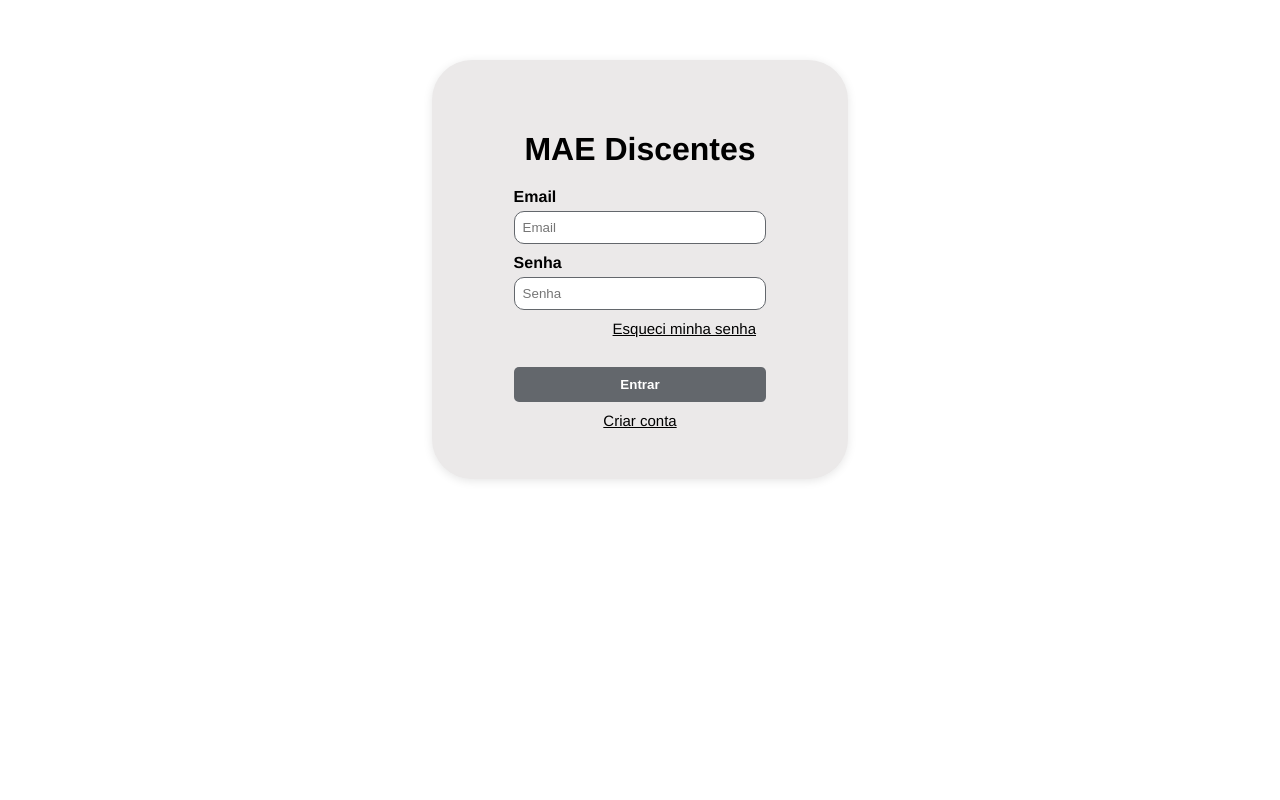
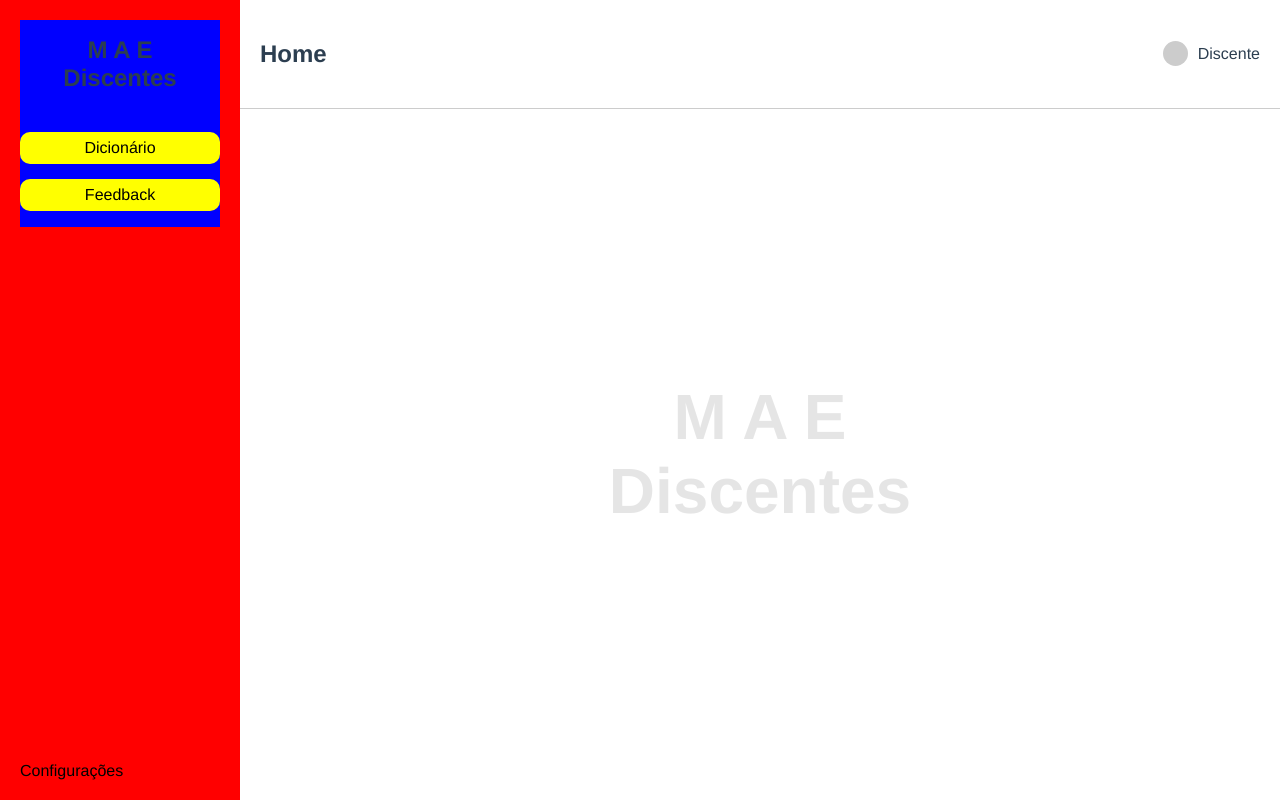
Before and after one commit to FA101/mae, a Vue app in the folder vue-app-discentes/: page /home in a window 1280 px wide. Built offline with nearby package versions, Linux system fonts and the light colour scheme.

Commit message:
files: componentes para página home

```diff
--- a/vue-app-discentes/package.json
+++ b/vue-app-discentes/package.json
@@ -9,7 +9,8 @@
     "preview": "vite preview"
   },
   "dependencies": {
-    "vue": "^3.4.29"
+    "vue": "^3.4.29",
+    "vue-router": "^4.4.5"
   },
   "devDependencies": {
     "@vitejs/plugin-vue": "^5.0.5",
--- a/vue-app-discentes/src/App.vue
+++ b/vue-app-discentes/src/App.vue
@@ -1,11 +1,17 @@
 <template>
-    <LoginForm />
-</template>
+    <router-view />
+  </template>
 
-<script setup>
-import LoginForm from './components/discente/LoginForm.vue';
-</script>
+  <script setup>
+  </script>
 
-<style scoped>
-
-</style>
+  <style>
+  body {
+    margin: 0;
+    font-family: Avenir, Helvetica, Arial, sans-serif;
+    -webkit-font-smoothing: antialiased;
+    -moz-osx-font-smoothing: grayscale;
+    text-align: center;
+    color: #2c3e50;
+  }
+  </style>
--- a/vue-app-discentes/src/assets/discente/main.css
+++ b/vue-app-discentes/src/assets/discente/main.css
@@ -4,7 +4,6 @@
     font-family: Avenir, Helvetica, Arial, sans-serif;
     -webkit-font-smoothing: antialiased;
     -moz-osx-font-smoothing: grayscale;
-    margin-top: 60px;
     display: flex;
     flex-direction: column;
   }
--- /dev/null
+++ b/vue-app-discentes/src/components/discente/Header.vue
@@ -0,0 +1,37 @@
+  <script setup>
+  </script>
+
+
+<template>
+    <header class="header">
+      <h2>Home</h2>
+      <div class="user">
+        <i class="icon-user"></i>
+        <span>Discente</span>
+      </div>
+    </header>
+  </template>
+
+
+  <style scoped>
+  .header {
+    display: flex;
+    justify-content: space-between;
+    align-items: center;
+    padding: 20px;
+    border-bottom: 1px solid #ccc;
+  }
+
+  .user {
+    display: flex;
+    align-items: center;
+  }
+
+  .icon-user {
+    width: 25px;
+    height: 25px;
+    background-color: #ccc;
+    border-radius: 50%;
+    margin-right: 10px;
+  }
+  </style>
--- /dev/null
+++ b/vue-app-discentes/src/components/discente/HomeContent.vue
@@ -0,0 +1,24 @@
+<template>
+    <div class="home-content">
+      <h1>M A E <br> Discentes</h1>
+    </div>
+  </template>
+
+  <script setup>
+  </script>
+
+  <style scoped>
+  .home-content {
+    display: flex;
+    justify-content: center;
+    align-items: center;
+    height: 100%;
+    color: #f1f1f1;
+  }
+
+  .home-content h1 {
+    font-size: 4rem;
+    color: rgba(0, 0, 0, 0.1);
+    text-align: center;
+  }
+  </style>
--- a/vue-app-discentes/src/components/discente/LoginForm.vue
+++ /dev/null
@@ -1,99 +0,0 @@
-<template>
-    <div class="login-container">
-      <h1>MAE Discentes</h1>
-      <form @submit.prevent="submitForm">
-        <LoginInput
-          label="Email"
-          type="email"
-          placeholder="Email"
-          v-model:value="email"
-        />
-        <LoginInput
-          label="Senha"
-          type="password"
-          placeholder="Senha"
-          v-model:value="password"
-        />
-        <div class="extra-options">
-          <a href="#">Esqueci minha senha</a>
-        </div>
-        <button type="submit">Entrar</button>
-      </form>
-      <div class="create-account">
-        <a href="#">Criar conta</a>
-      </div>
-    </div>
-  </template>
-
-  <script setup>
-  import { ref } from 'vue';
-  import LoginInput from './LoginInput.vue';
-
-  const email = ref('');
-  const password = ref('');
-
-  const submitForm = () => {
-    console.log('Email:', email.value);
-    console.log('Password:', password.value);
-  };
-  </script>
-
-  <style scoped>
-  .login-container {
-    background-color: #EBE9E9;
-    width: 25%;
-    padding: 50px;
-    align-self: center;
-    border-radius: 40px;
-    box-shadow: 0 2px 10px rgba(0, 0, 0, 0.1);
-  }
-
-  h1 {
-    text-align: center;
-    margin-bottom: 20px;
-  }
-
-  form {
-    display: flex;
-    flex-direction: column;
-  }
-
-  button {
-    background-color: #63676C;
-    color: white;
-    font-weight: bold;
-    padding: 10px;
-    border: none;
-    border-radius: 5px;
-    margin-top: 10px;
-    cursor: pointer;
-    width: 80%;
-    align-self: center;
-  }
-
-  button:hover {
-    background-color: #4a4a4a;
-  }
-
-  .extra-options  {
-    margin-bottom: 20px;
-    margin-right: 42px;
-    text-align: end;
-    font-size: 15px;
-  }
-
-  .create-account{
-    margin-top: 10px;;
-    text-align: center;
-    font-size: 15px;
-  }
-
-  .extra-options a, .create-account a {
-    color: #000000;
-    text-decoration: underline;
-  }
-
-  .extra-options a:hover, .create-account a:hover {
-    text-decoration: underline;
-  }
-  </style>
--- /dev/null
+++ b/vue-app-discentes/src/components/discente/Sidebar.vue
@@ -0,0 +1,74 @@
+<script setup>
+</script>
+
+
+<template>
+    <div style="background-color: red;" class="sidebar">
+      <div style="background-color: blue;">
+          <div class="logo">
+            <h1>M A E <br> Discentes</h1>
+          </div>
+          <ul>
+            <li><a href="#">Dicionário</a></li>
+            <li><a href="#">Feedback</a></li>
+          </ul>
+      </div>
+      <div class="settings">
+        <a href="#">
+          <span>Configurações</span>
+          <i class="icon-settings"></i>
+        </a>
+      </div>
+    </div>
+  </template>
+
+
+  <style scoped>
+  .sidebar {
+    background-color: #EBE9E9;
+    width: 200px;
+    padding: 20px;
+    display: flex;
+    flex-direction: column;
+    justify-content: space-between;
+  }
+
+  .logo h1 {
+    font-size: 1.5rem;
+    font-weight: bold;
+    margin-bottom: 40px;
+  }
+
+  ul {
+    list-style: none;
+    padding: 0;
+  }
+
+  ul li {
+    background-color: yellow;
+    padding: 7px;
+    margin-bottom: 15px;
+    border-radius: 10px;
+  }
+
+  ul li a {
+    text-decoration: none;
+    color: black;
+  }
+
+  .settings {
+    display: flex;
+    align-items: center;
+  }
+
+  .settings a {
+    display: flex;
+    align-items: center;
+    text-decoration: none;
+    color: black;
+  }
+
+  .icon-settings {
+    margin-left: 5px;
+  }
+  </style>
--- /dev/null
+++ b/vue-app-discentes/src/pages/discente/Home.vue
@@ -0,0 +1,30 @@
+<script setup>
+import Sidebar from '../../components/discente/Sidebar.vue';
+import Header from '../../components/discente/Header.vue';
+import HomeContent from '../../components/discente/HomeContent.vue';
+</script>
+
+
+<template>
+    <div class="home-layout">
+      <Sidebar />
+      <div class="main-content">
+        <Header />
+        <HomeContent />
+      </div>
+    </div>
+  </template>
+
+  <style scoped>
+  .home-layout {
+    display: flex;
+  }
+
+
+  .main-content {
+    flex: 1;
+    display: flex;
+    flex-direction: column;
+    height: 100vh;
+  }
+  </style>
--- /dev/null
+++ b/vue-app-discentes/src/pages/discente/Login.vue
@@ -0,0 +1,113 @@
+<template>
+    <div class="login-container">
+      <h1>MAE Discentes</h1>
+      <form @submit.prevent="submitForm">
+        <h2>Login</h2>
+        <LoginInput
+          label=""
+          type="email"
+          placeholder="Email"
+          v-model:value="email"
+        />
+        <LoginInput
+          label=""
+          type="password"
+          placeholder="Senha"
+          v-model:value="password"
+        />
+        <div class="extra-options">
+          <a href="#">Esqueci minha senha</a>
+        </div>
+        <button type="submit" @click="handleLogin">Entrar</button>
+      </form>
+      <div class="create-account">
+        <a href="#">Criar conta</a>
+      </div>
+    </div>
+  </template>
+
+  <script setup>
+  import { ref } from 'vue';
+  import { useRouter } from 'vue-router';
+  import LoginInput from '../../components/discente/LoginInput.vue';
+
+  const email = ref('');
+  const password = ref('');
+  const router = useRouter();
+
+  const handleLogin = () => {
+    // Lógica de autenticação aqui (exemplo)
+    if (email.value === 'aluno@example.com' && password.value === '123456') {
+      router.push('/home'); // Redireciona para a Home se o login for bem-sucedido
+    } else {
+      alert('Credenciais incorretas');
+    }
+  };
+  </script>
+
+  <style scoped>
+  .login-container {
+    margin-top: 7%;
+    background-color: #EBE9E9;
+    width: 25%;
+    padding: 50px;
+    align-self: center;
+    border-radius: 40px;
+    box-shadow: 0 2px 10px rgba(0, 0, 0, 0.1);
+  }
+
+  h1 {
+    text-align: center;
+    margin-bottom: 20px;
+  }
+
+  h2 {
+    margin-left: 10%;
+    margin-bottom: 2%;
+    text-align: start;
+  }
+
+  form {
+    display: flex;
+    flex-direction: column;
+  }
+
+  button {
+    background-color: #63676C;
+    color: white;
+    font-weight: bold;
+    padding: 10px;
+    border: none;
+    border-radius: 5px;
+    margin-top: 10px;
+    cursor: pointer;
+    width: 80%;
+    align-self: center;
+  }
+
+  button:hover {
+    background-color: #4a4a4a;
+  }
+
+  .extra-options  {
+    margin-bottom: 20px;
+    margin-right: 42px;
+    text-align: end;
+    font-size: 15px;
+  }
+
+  .create-account{
+    margin-top: 10px;;
+    text-align: center;
+    font-size: 15px;
+  }
+
+  .extra-options a, .create-account a {
+    color: #000000;
+    text-decoration: underline;
+  }
+
+  .extra-options a:hover, .create-account a:hover {
+    text-decoration: underline;
+  }
+  </style>
```
Also changed, not shown: vue-app-discentes/src/main.js (+19 -0 lines), 1 other file (tests, documents, lock files or other folders).
